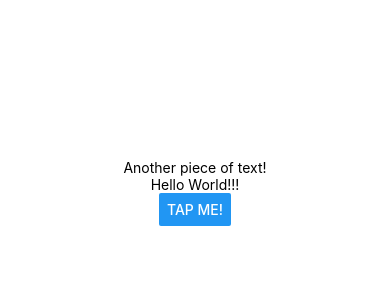
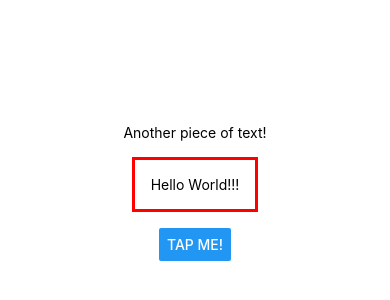
Before and after one commit to Vik-Vel/React-Native-Course, a React Native app in the folder RNCourse-First/: screen / in a window 390 px wide. Shown: the part 230-530 px from the top of the page. Built offline with nearby package versions, Linux system fonts and the light colour scheme.

Commit message:
Styling inline

```diff
--- a/RNCourse-First/App.js
+++ b/RNCourse-First/App.js
@@ -7,7 +7,11 @@ export default function App() {
       <View>
         <Text>Another piece of text!</Text>
       </View>
-      <Text>Hello World!!!</Text>
+      <Text
+        style={{ margin: 16, borderWidth: 3, borderColor: "red", padding: 16 }}
+      >
+        Hello World!!!
+      </Text>
       <StatusBar style="auto" />
       <Button title="Tap me!" />
     </View>
```
